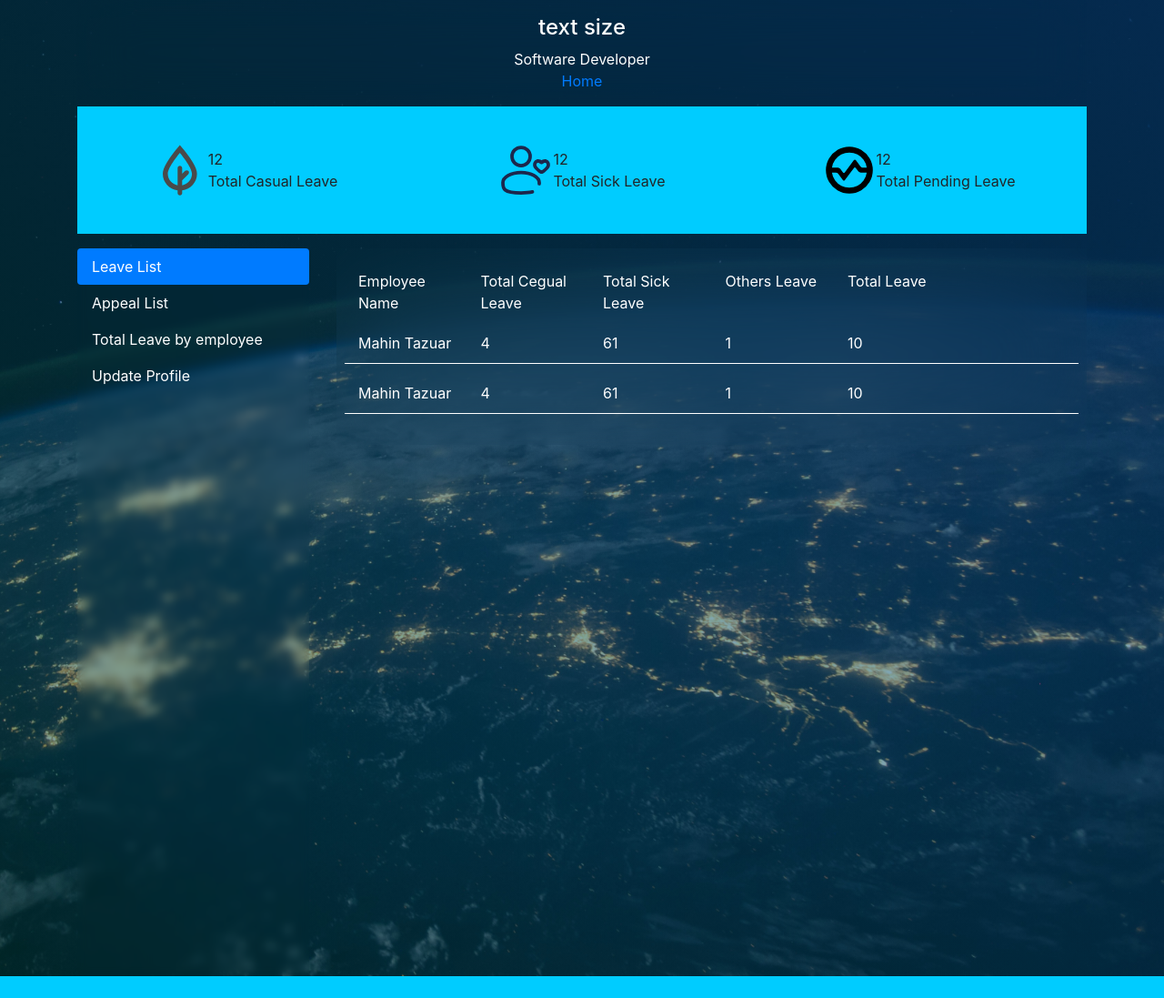
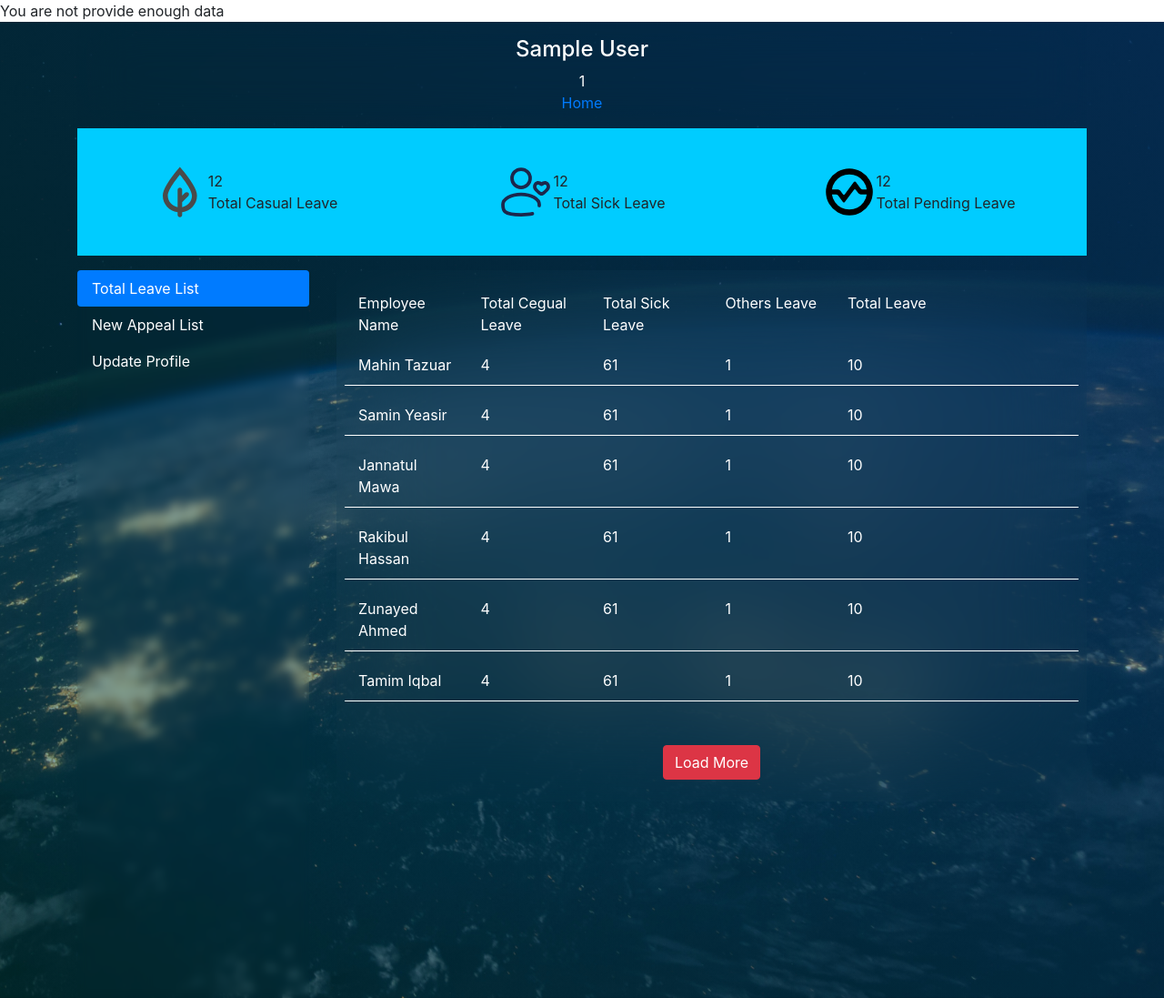
Before and after one commit to Mahin678/LeavePlanner, a PHP site: page /dashboard.php in a window 1280 px wide. Shown: the whole page at 91% size. Before the commit the page ends 1073 px from the top, so only its background shows below. Run offline with PHP 8.4, Linux system fonts and the light colour scheme; the visitor is signed in with stand-in values (Sample User, id 1).

Commit message:
working on user dashboard

```diff
--- a/dashboard.php
+++ b/dashboard.php
@@ -2,6 +2,7 @@
 <?php
     include './layout/header_meta.php';
     include './data.php';
+    include './dashboard/dynamic_dashboard.php';
 ?>
     <body>
         <div class="dashboard_wrapper">
@@ -21,15 +22,20 @@
                             <div class="dashboard_content">
                                 <div class="tab-content" id="nav-tabContent">
                                     <?php
-                                        if($admin) { ?>
-                                                <div class="tab-pane fade show active" id="leave-list" role="tabpanel" aria-labelledby="leave-list-tab">
+                                        if($admin) {
+                                            ?>
+                                                <div class="tab-pane fade show <?php echo isset($_GET['action']) &&  $_GET['action'] != 0 ? '' : 'active'; ?>" id="leave-list" role="tabpanel" aria-labelledby="leave-list-tab">
                                                     <?php include './dashboard/admin/employee_leave_list.php'; ?>
                                                 </div>
-                                                <div class="tab-pane fade" id="appeal-list" role="tabpanel" aria-labelledby="appeal-list-tab">
-                                                    Appeal List
-                                                </div>
-                                                <div class="tab-pane fade" id="employee-leave" role="tabpanel" aria-labelledby="employee-leave-tab">
-                                                    Total Leave by employee
+                                                <div class="tab-pane fade  <?php echo isset($_GET['action']) && $_GET['action'] != 0 ? 'show active' : ''; ?>" id="appeal-list" role="tabpanel" aria-labelledby="appeal-list-tab">
+                                                    <?php
+                                                        if (isset($_GET['action']) && $_GET['action'] != 0) {
+                                                            include './dashboard/admin/message_form.php';
+
+                                                        } else {
+                                                            include './dashboard/admin/applied_leave_list.php';
+                                                        }
+                                                    ?>
                                                 </div>
                                             <?php
                                         } else { ?>
--- a/dashboard/admin/applied_leave_list.php
+++ b/dashboard/admin/applied_leave_list.php
@@ -18,14 +18,34 @@
             <a href="dashboard.php?action=23" class="btn btn-info">Action</a>
         </div>
     </div>
-    <div class="pending-leave-item row align-items-center">
-    <div class="col-lg-2">Mahin Tazuar</div>
+    <div class="pending-leave-item row align-items-center" >
+        <div class="col-lg-2">Rayhan Uddin</div>
         <div class="col-lg-2">1</div>
         <div class="col-lg-2"> Sick </div>
         <div class="col-lg-2">01/23/23</div>
         <div class="col-lg-2">01/23/23</div>
         <div class="col-lg-2">
-            <a href="#action" class="btn btn-info">Action</a>
+            <a href="dashboard.php?action=23" class="btn btn-info">Action</a>
+        </div>
+    </div>
+    <div class="pending-leave-item row align-items-center" >
+        <div class="col-lg-2">Jannatul Mawa</div>
+        <div class="col-lg-2">1</div>
+        <div class="col-lg-2"> Sick </div>
+        <div class="col-lg-2">01/23/23</div>
+        <div class="col-lg-2">01/23/23</div>
+        <div class="col-lg-2">
+            <a href="dashboard.php?action=23" class="btn btn-info">Action</a>
+        </div>
+    </div>
+    <div class="pending-leave-item row align-items-center" >
+        <div class="col-lg-2">Rakibul Hassan</div>
+        <div class="col-lg-2">1</div>
+        <div class="col-lg-2"> Sick </div>
+        <div class="col-lg-2">01/23/23</div>
+        <div class="col-lg-2">01/23/23</div>
+        <div class="col-lg-2">
+            <a href="dashboard.php?action=23" class="btn btn-info">Action</a>
         </div>
     </div>
 </div>
--- a/dashboard/admin/employee_leave_list.php
+++ b/dashboard/admin/employee_leave_list.php
@@ -14,10 +14,41 @@
         <div class="col-lg-2">10</div>
     </div>
     <div class="pending-leave-item row">
-        <div class="col-lg-2">Mahin Tazuar</div>
+        <div class="col-lg-2">Samin Yeasir</div>
+        <div class="col-lg-2">4</div>
+        <div class="col-lg-2">61</div>
+        <div class="col-lg-2">1</div>
+        <div class="col-lg-2">10</div>
+    </div>
+    <div class="pending-leave-item row">
+        <div class="col-lg-2">Jannatul Mawa</div>
+        <div class="col-lg-2">4</div>
+        <div class="col-lg-2">61</div>
+        <div class="col-lg-2">1</div>
+        <div class="col-lg-2">10</div>
+    </div>
+    <div class="pending-leave-item row">
+        <div class="col-lg-2">Rakibul Hassan</div>
+        <div class="col-lg-2">4</div>
+        <div class="col-lg-2">61</div>
+        <div class="col-lg-2">1</div>
+        <div class="col-lg-2">10</div>
+    </div>
+    <div class="pending-leave-item row">
+        <div class="col-lg-2">Zunayed Ahmed</div>
+        <div class="col-lg-2">4</div>
+        <div class="col-lg-2">61</div>
+        <div class="col-lg-2">1</div>
+        <div class="col-lg-2">10</div>
+    </div>
+    <div class="pending-leave-item row">
+        <div class="col-lg-2">Tamim Iqbal</div>
         <div class="col-lg-2">4</div>
         <div class="col-lg-2">61</div>
         <div class="col-lg-2">1</div>
         <div class="col-lg-2">10</div>
     </div>
 </div>
+<div class="text-center mt-5">
+    <button class="btn btn-danger">Load More</button>
+</div>
--- a/dashboard/admin/message_form.php
+++ b/dashboard/admin/message_form.php
@@ -1,4 +1,7 @@
-<a href="dashboard.php" class="btn btn-info">Main Menu</a>
+<div class="text-center">
+    <a href="dashboard.php?action=0" class="btn btn-info test-center mb-5">Main list</a>
+</div>
+
 <div class="pending-leave-container">
     <div class="pending-leave-header row ">
         <div class="col-lg-2"> Employee Name  </div>
--- a/dashboard/dashboard_header.php
+++ b/dashboard/dashboard_header.php
@@ -2,7 +2,7 @@
     <h4>
         <?php  echo $name; ?>
     </h4>
-    <div><?php  echo $designation; ?></div>
+    <div><?php  echo $position; ?></div>
     <a href="/LeavePlanner/">Home </a>
 </div>
 <div class="d-flex justify-content-between dashboard_top_content align-items-center">
--- a/dashboard/dashboard_sidebar.php
+++ b/dashboard/dashboard_sidebar.php
@@ -3,9 +3,8 @@
         <div class="nav flex-column nav-pills me-3 w-100" id="nav-tab" role="tablist">
             <?php
                 if($admin) { ?>
-                    <a class="nav-item nav-link active" id="leave-list-tab" data-toggle="tab" href="#leave-list" role="tab" aria-controls="leave-list" aria-selected="true">Leave List</a>
-                    <a class="nav-item nav-link" id="appeal-list-tab" data-toggle="tab" href="#appeal-list" role="tab" aria-controls="appeal-list" aria-selected="false">Appeal List</a>
-                    <a class="nav-item nav-link" id="employee-leave-tab" data-toggle="tab" href="#employee-leave" role="tab" aria-controls="employee-leave" aria-selected="false">Total Leave by employee</a>
+                    <a class="nav-item nav-link <?php echo isset($_GET['action']) && $_GET['action'] != 0 ? '' : 'active'; ?>" id="leave-list-tab" data-toggle="tab" href="#leave-list" role="tab" aria-controls="leave-list" aria-selected="true">Total Leave List</a>
+                    <a class="nav-item nav-link <?php echo isset($_GET['action']) && $_GET['action'] != 0 ? 'active' : ''; ?>" id="appeal-list-tab" data-toggle="tab" href="#appeal-list" role="tab" aria-controls="appeal-list" aria-selected="false">New Appeal List</a>
                     <?php
                 } else { ?>
                     <a class="nav-item nav-link active" id="new-application-tab" data-toggle="tab" href="#new-application" role="tab" aria-controls="new-application" aria-selected="true">New Leave Application</a>
--- /dev/null
+++ b/dashboard/dynamic_dashboard.php
@@ -0,0 +1,22 @@
+<?php
+    include "./database.php";
+    if(  isset($_POST['leave_type'], $_POST['description'], $_POST['start_date'], $_POST['end_date']) &&
+    $_POST['leave_type'] !== '' &&
+    $_POST['description'] !== '' &&
+    $_POST['start_date'] !== '' &&
+    $_POST['end_date'] !== '') {
+        $db = new DatabaseTest();
+        $db->set_application_by_employee(
+            $username,
+            $_POST['leave_type'],
+            $_POST['description'],
+            $position,
+            $_POST['start_date'],
+            $_POST['end_date'],
+            'application',
+        );
+        $_SESSION['application_submitted'] = true;
+    } else {
+        echo "You are not provide enough data";
+    }
+?>
--- a/dashboard/update_profile.php
+++ b/dashboard/update_profile.php
@@ -1,7 +1,7 @@
 <form class="form-container" method="POST">
     <div class="form-group">
         <label class="text-light" for="name">Employee Name</label>
-        <input type="text" name="name"  class="form-control" placeholder="Write Your Name...">
+        <input type="text" name="name"  class="form-control" placeholder="Write Your Name..." value="<?php echo isset($_POST['name']) ? htmlspecialchars($_POST['name']) : 'JohnDoe'; ?>">
     </div>
     <div class="form-group">
         <label class="text-light" for="position">Employee Position</label>
@@ -15,11 +15,11 @@
     </div>
     <div class="form-group">
         <label class="text-light" for="email">Email address</label>
-        <input type="email" name="email"  class="form-control">
+        <input type="email" name="email"  class="form-control" value="<?php echo isset($_POST['email']) ? htmlspecialchars($_POST['email']) : 'JohnDoe'; ?>">
     </div>
     <div class="form-group">
         <label class="text-light" for="password" >Password</label>
-        <input type="password"  name="password" class="form-control">
+        <input type="password"  name="password" class="form-control" value="<?php echo isset($_POST['password']) ? htmlspecialchars($_POST['password']) : 'JohnDoe'; ?>">
     </div>
     <div class="form-group">
         <label class="text-light" for="em_confirm_pass" >Retype Password</label>
--- a/data.php
+++ b/data.php
@@ -1,6 +1,7 @@
 <?php
-    if(isset($_SESSION['is_admin'])) {
-        $admin = $_SESSION['is_admin'] == "admin";
+
+    if(isset($_SESSION['user_type'])) {
+        $admin =  $_SESSION['user_type'] == "admin";
     }
     if(isset($_SESSION['email'])) {
         $email = $_SESSION['email'];
@@ -8,7 +9,11 @@
     if(isset($_SESSION['name'])) {
         $name = $_SESSION['name'];
     }
-    if(isset($_SESSION['designation'])) {
-        $designation = $_SESSION['designation'];
+    if(isset($_SESSION['position'])) {
+        $position = $_SESSION['position'];
     }
+    if(isset($_SESSION['username'])) {
+        $username = $_SESSION['username'];
+    }
+
 ?>
--- a/database.php
+++ b/database.php
@@ -1,6 +1,7 @@
 <?php
 include "./config.php";
-    class DatabaseTest {
+class DatabaseTest
+{
     public $host        = DB_HOST;
     public $user        = DB_USER;
     public $password    =  DB_PASS;
@@ -8,34 +9,112 @@
     public $link;
     public $error;
 
-        public function __construct() {
+    public function __construct()
+    {
         $this->connectDb();
     }
-        private function connectDb() {
+    private function connectDb()
+    {
         $this->link = mysqli_connect($this->host, $this->user, $this->password, $this->db_name);
-            if(!$this->link) {
-                $this->error = mysqli_connect_error() ;
+        if (!$this->link) {
+            $this->error = mysqli_connect_error();
             return false;
         }
         return true;
     }
 
     // get user data
-        public function getUserData($query) {
-            $result = $this->link->query($query) or die ($this->link->error.__LINE__);
+    public function getUserData($query)
+    {
+        $result = $this->link->query($query) or die($this->link->error . __LINE__);
         // if($result->num_rows > 0) {
         return $result;
         // } else {
         // return false;
         // }
     }
-        public function inNewEmployee($query) {
-            $result = $this->link->query($query) or die ($this->link->error.__LINE__);
-            if($result) {
-                return $result;
+
+    public function set_new_employee($name,  $username,  $email, $password, $position, $user_type)
+    {
+        $stmt = $this->link->prepare("INSERT INTO employee ( name, username, email, password, position, user_type) VALUES ( ?, ?, ?, ?, ?, ?)");
+        if (!$stmt) {
+            die("Prepare failed: " . $this->link->error);
+        }
+        $stmt->bind_param( "ssssss", $name,  $username,  $email, $password, $position, $user_type);
+        $success = $stmt->execute();
+        if (!$success) {
+            echo "Execute failed: " . $stmt->error . "<br>";
+        }
+
+        $stmt->close();
+        return $success;
+    }
+
+    public function get_user_login($email, $password) {
+        $stmt = $this->link->prepare("SELECT * FROM employee WHERE email = ?");
+        if (!$stmt) {
+            die("Prepare failed: " . $this->link->error);
+        }
+
+        $stmt->bind_param("s", $email);
+        $stmt->execute();
+        $result = $stmt->get_result();
+
+        $user = $result->fetch_assoc();
+        $stmt->close();
+        // Check if user exists and password matches
+        if ($user && $user['password'] == $password) {
+            return $user; // return user data
         } else {
             return false;
         }
     }
+
+    public function set_application_by_employee($username,  $leave_type, $description, $position, $start_date, $end_date, $status)
+    {
+        $stmt = $this->link->prepare("INSERT INTO employee_leave_info ( username, leave_type, description, position, start_date, end_date, status) VALUES ( ?, ?, ?, ?, ?, ?, ?)");
+        if (!$stmt) {
+            die("Prepare failed: " . $this->link->error);
         }
-?>
+        $stmt->bind_param( "sssssss", $username,  $leave_type,  $description, $position, $start_date, $end_date, $status);
+        $success = $stmt->execute();
+        if (!$success) {
+            echo "Execute failed: " . $stmt->error . "<br>";
+        }
+
+        $stmt->close();
+        return $success;
+    }
+
+    public function get_leave_by_employee($username)
+{
+    $stmt = $this->link->prepare("SELECT * FROM employee_leave_info WHERE username = ?");
+    if (!$stmt) {
+        die("Prepare failed: " . $this->link->error);
+    }
+
+    $stmt->bind_param("s", $username);
+    $stmt->execute();
+    $result = $stmt->get_result();
+
+    $leaves = [];
+    while ($row = $result->fetch_assoc()) {
+        $leaves[] = $row;
+    }
+
+    $stmt->close();
+
+    if (!empty($leaves)) {
+        return [
+            'status' => 'success',
+            'data'   => $leaves
+        ];
+    } else {
+        return [
+            'status' => 'not_found',
+            'data'   => []
+        ];
+    }
+}
+
+}
--- a/form/admin_form.php
+++ b/form/admin_form.php
@@ -7,8 +7,9 @@
         <label class="text-light" for="password" >Password</label>
         <input type="password" name="password" class="form-control">
     </div>
-    <input name="type" value="admin" type="submit" class="btn btn-primary"/>
-    <!-- <button type="submit" class="btn btn-primary">Submit</button> -->
+    <input name="type" value="admin" type="hidden" />
+    <button type="submit" class="btn btn-primary">Login as Admin</button>
+    <!-- <button type="submit"  class="btn btn-primary">Submit</button> -->
 </form>
 <div class="mt-lg-3">
     Or <a href="#">Forget Password</a>
--- a/form/new_employee_form.php
+++ b/form/new_employee_form.php
@@ -25,5 +25,6 @@
         <label class="text-light" for="em_confirm_pass" >Retype Password</label>
         <input type="password" name="em_confirm_pass" class="form-control">
     </div>
-    <input name="type" value="new" type="submit" class="btn btn-primary"/>
+    <input name="type" value="new" class="btn btn-primary" type="hidden"/>
+    <button type="submit" class="btn btn-primary">Submit</button>
 </form>
--- a/login.php
+++ b/login.php
@@ -1,9 +1,9 @@
 <?php
     include "./form/auth_config.php";
-    // include "./dashboard.php";
-    include "./database.php";
+
 
     // $db = new DatabaseTest();
+
     // $query = "SELECT * FROM users";
     // $read = $db->getUserData($query);
     // print_r($read->fetch_assoc());
```
Also changed, not shown: dashboard/user/leave_application.php (+11 -11 lines), dashboard/user/leave_history.php (+25 -32 lines), form/auth_config.php (+65 -6 lines), form/employee_form.php (+2 -20 lines). Lines whose indentation alone changed are shown as unchanged.
